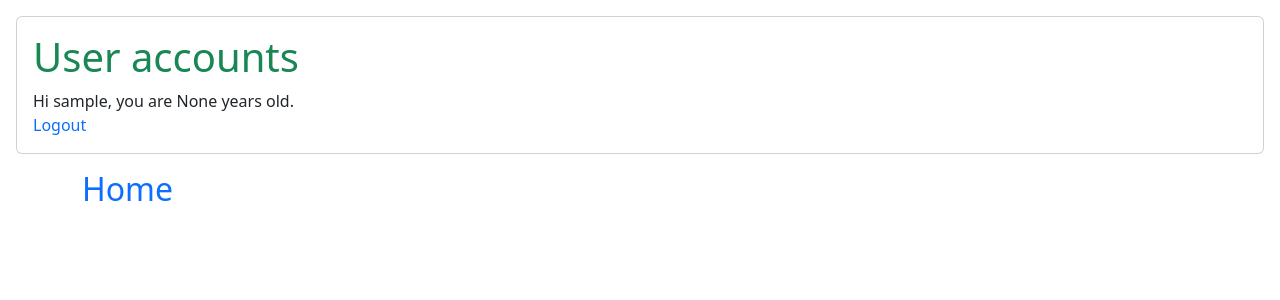
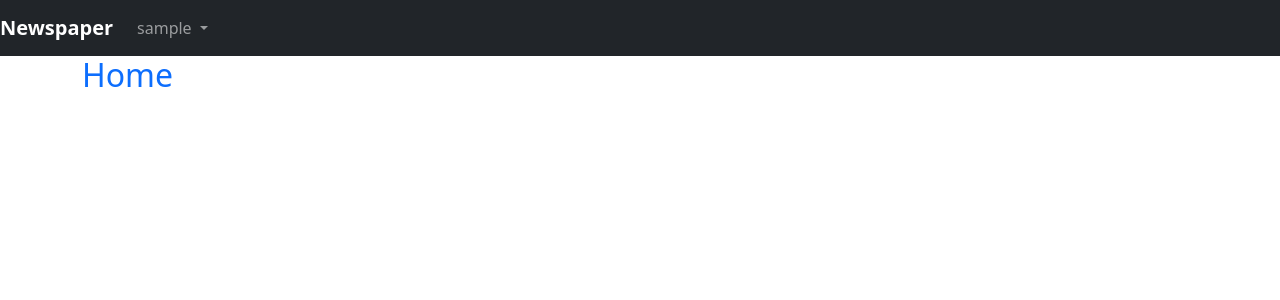
Before and after one commit to ToghrolTP/django-news, a Django app: page / in a window 1280 px wide. Shown: the top 300 px of the page. Run offline with Django 4.2, Linux system fonts and the light colour scheme; the visitor is signed in with stand-in values (Sample User, id 1).

Commit message:
Rewise home.html bootstrap design.

```diff
--- a/templates/base.html
+++ b/templates/base.html
@@ -7,24 +7,44 @@
     <title>{% block title %}{% endblock title %}</title>
 </head>
 <body>
-    <header class="card p-3 m-3">
-        <div class="nav-left">
-            <h1><a class="text-decoration-none text-success" href="{% url 'home' %}">User accounts</a></h1>
-        </div>
-        <div class="nav-right">
+    <nav class="navbar navbar-expand-lg navbar-dark bg-dark">
+        <a class="text-decoration-none text-white navbar-brand fw-bold" href="{% url 'home' %}">Newspaper</a>
+        <button class="navbar-toggler" type="button" data-toggle="collapse" data-traget="#navbarSupportedContent"
+        aria-controls="navbarSupportedContent" aria-expanded="false" aria-label="Toggle navigation">
+            <span class="navbar-toggler-icon"></span>
+        </button>
+        <div class="collapse navbar-collapse" id="navbarSupportedContent">
             {% if user.is_authenticated %}
-                <p class="mb-0">Hi {{user.username}}, you are {{user.age}} years old.</p>
-                <p class="mb-0"><a class="text-decoration-none" href="{% url 'logout' %}">Logout</a></p>
+                <ul class="navbar-nav ml-auto">
+                    <li class="nav-item">
+                        <a class="nav-link dropdown-toggle" href="#" id="#navbarDropdown" role="button"
+                        data-toggle="dropdown" aria-haspopup="true" aria-expanded="false">
+                            {{ user.username }}
+                        </a>
+                        <div class="dropdown-menu dropdown-menu-lg-right" aria-labelledby="navbarDropdown">
+                            <a class="dropdown-item" href="{% url 'password_change' %}">Change password</a>
+                            <div class="dropdown-divider"></div>
+                            <a href="{% url 'logout' %}" class="dropdown-item">Log Out</a>
+                        </div>
+                    </li>
+                </ul>
             {% else %}
-                <p class="mb-0">You are not logged in</p>
-                <a class="text-decoration-none" href="{% url 'login' %}">Login</a><span class="mx-1 text-primary">/</span><a class="text-decoration-none" href="{% url 'signup' %}">Signup</a>
+                <form action="" class="form-inline ml-auto">
+                    <a href="{% url 'login' %}" class="btn btn-outline-secondary">Log In</a>
+                    <a href="{% url 'signup' %}" class="btn btn-success ml-2">Sign Up</a>
+                </form>
             {% endif %}
         </div>
-    </header>
+    </nav>
 
     <main class="container">
         {% block content %}
         {% endblock content %}
     </main>
+
+    <script src="https://code.jquery.com/jquery-3.5.1.slim.min.js" integrity="sha384-DfXdz2htPH0lsSSs5nCTpuj/zy4C+OGpamoFVy38MVBnE+IbbVYUew+OrCXaRkfj" crossorigin="anonymous"></script>
+    <script src="https://cdn.jsdelivr.net/npm/popper.js@1.16.1/dist/umd/popper.min.js" integrity="sha384-9/reFTGAW83EW2RDu2S0VKaIzap3H66lZH81PoYlFhbGU+6BZp6G7niu735Sk7lN" crossorigin="anonymous"></script>
+    <script src="https://cdn.jsdelivr.net/npm/bootstrap@4.5.3/dist/js/bootstrap.min.js" integrity="sha384-w1Q4orYjBQndcko6MimVbzY0tgp4pWB4lZ7lr30WKz0vr/aWKhXdBNmNb5D92v7s" crossorigin="anonymous"></script>
+    <script src="https://cdn.jsdelivr.net/npm/bootstrap@5.3.0/dist/js/bootstrap.bundle.min.js" integrity="sha384-geWF76RCwLtnZ8qwWowPQNguL3RmwHVBC9FhGdlKrxdiJJigb/j/68SIy3Te4Bkz" crossorigin="anonymous"></script>
 </body>
 </html>
```
